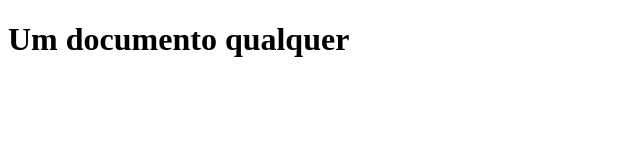
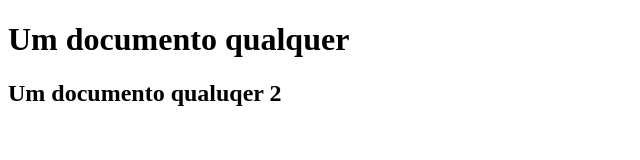
Before and after one commit to RobertPupoFStack/aulaTesteGit, a plain HTML site: page index.html in a window 1280 px wide. Shown: the whole page, without its empty margins (0-640 px from the left). Drawn offline with Linux system fonts and the light colour scheme.

Commit message:
feat: new h2

```diff
--- a/index.html
+++ b/index.html
@@ -7,5 +7,6 @@
 </head>
 <body>
     <h1>Um documento qualquer</h1>
+    <h2>Um documento qualuqer 2</h2>
 </body>
 </html>
```
